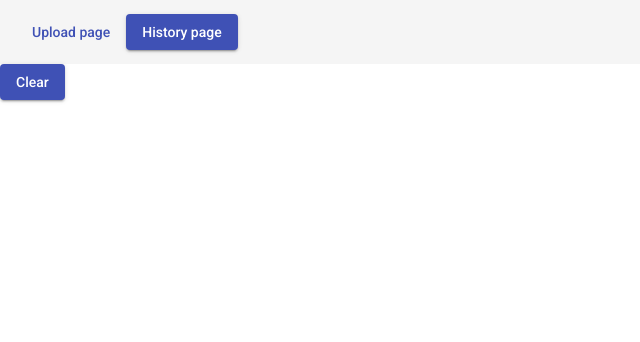
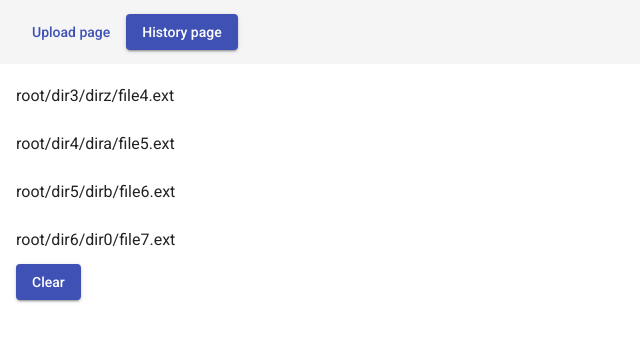
Before and after one commit to Twazny/file-browser, an Angular app: page /history in a window 1280 px wide. Shown: the top 342 px of the page, without its empty margins (0-640 px from the left). Built offline with nearby package versions, Linux system fonts and the light colour scheme.

Commit message:
small improvements

```diff
--- a/src/app/file-browser/file-browser.component.scss
+++ b/src/app/file-browser/file-browser.component.scss
@@ -1,15 +1,24 @@
 .example-tree-invisible {
-    display: none;
+  display: none;
 }
 
 .example-tree ul,
 .example-tree li {
-    margin-top: 0;
-    margin-bottom: 0;
-    list-style-type: none;
-    cursor: pointer;
+  margin-top: 0;
+  margin-bottom: 0;
+  list-style-type: none;
+  cursor: pointer;
 }
 
 .leaf-selected {
-    background-color: lightgrey;
+  position: relative;
+  background-color: #f5f5f5;
+
+  &::after {
+    content: "Select this file";
+    position: absolute;
+    right: 16px;
+    top: 50%;
+    transform: translateY(-50%);
+  }
 }
--- a/src/app/history-page/history-page.component.html
+++ b/src/app/history-page/history-page.component.html
@@ -1,7 +1,11 @@
-<p *ngFor="let file of history$ | async">
-    {{file}}
-</p>
+<mat-list>
+    <mat-list-item *ngFor="let file of history$ | async">
+        {{file}}
+    </mat-list-item>
+</mat-list>
+
 <button
+    style="margin-left: 16px;"
     mat-raised-button
     color="primary"
     (click)="onClear()"
--- a/src/app/material/material.module.ts
+++ b/src/app/material/material.module.ts
@@ -6,6 +6,7 @@ import { MatProgressBarModule } from '@angular/material/progress-bar';
 import { MatDialogModule } from '@angular/material/dialog'
 import { MatTreeModule } from '@angular/material/tree'
 import { MatIconModule } from '@angular/material/icon'
+import { MatListModule } from '@angular/material/list'
 
 const materialComponents = [
   MatButtonModule,
@@ -14,7 +15,8 @@ const materialComponents = [
   MatProgressBarModule,
   MatDialogModule,
   MatTreeModule,
-  MatIconModule
+  MatIconModule,
+  MatListModule
 ]
 
 @NgModule({
--- a/src/app/upload-page/upload-page.component.html
+++ b/src/app/upload-page/upload-page.component.html
@@ -13,7 +13,7 @@
     </div>
     <button
       mat-raised-button
-      [disabled]="!file"
+      [disabled]="!file || uploading"
       color="primary"
       (click)="onUpload()"
     >Upload</button>
@@ -25,6 +25,6 @@
     >
     </mat-progress-bar>
     <h4 *ngIf="uploaded">
-      File Uploaded!
+      Upload complete!
     </h4>
 </div>
--- a/src/app/upload.service.ts
+++ b/src/app/upload.service.ts
@@ -1,13 +1,18 @@
-import {Injectable} from '@angular/core'
+import { Injectable } from '@angular/core'
 import { BehaviorSubject, interval, Observable } from 'rxjs'
-import {take, tap, map} from 'rxjs/operators'
+import { take, tap, map } from 'rxjs/operators'
 
 @Injectable({
     providedIn: 'root'
 })
 export class UploadService {
 
-    uploadHistory: string[] = []
+    uploadHistory: string[] = [
+        'root/dir3/dirz/file4.ext',
+        'root/dir4/dira/file5.ext',
+        'root/dir5/dirb/file6.ext',
+        'root/dir6/dir0/file7.ext',
+    ]
     historySubject = new BehaviorSubject<string[]>(this.uploadHistory)
 
     uploadFile(path: string): Observable<string> {
```
